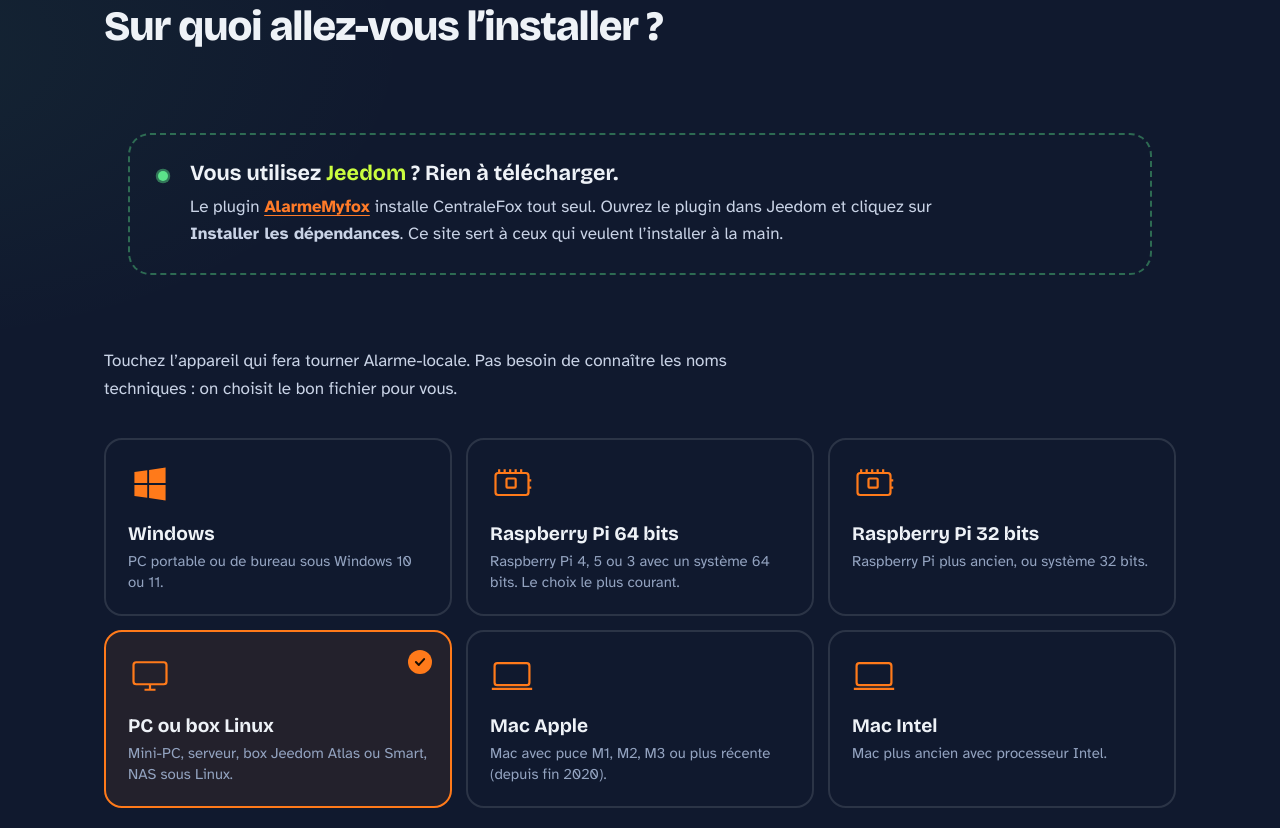
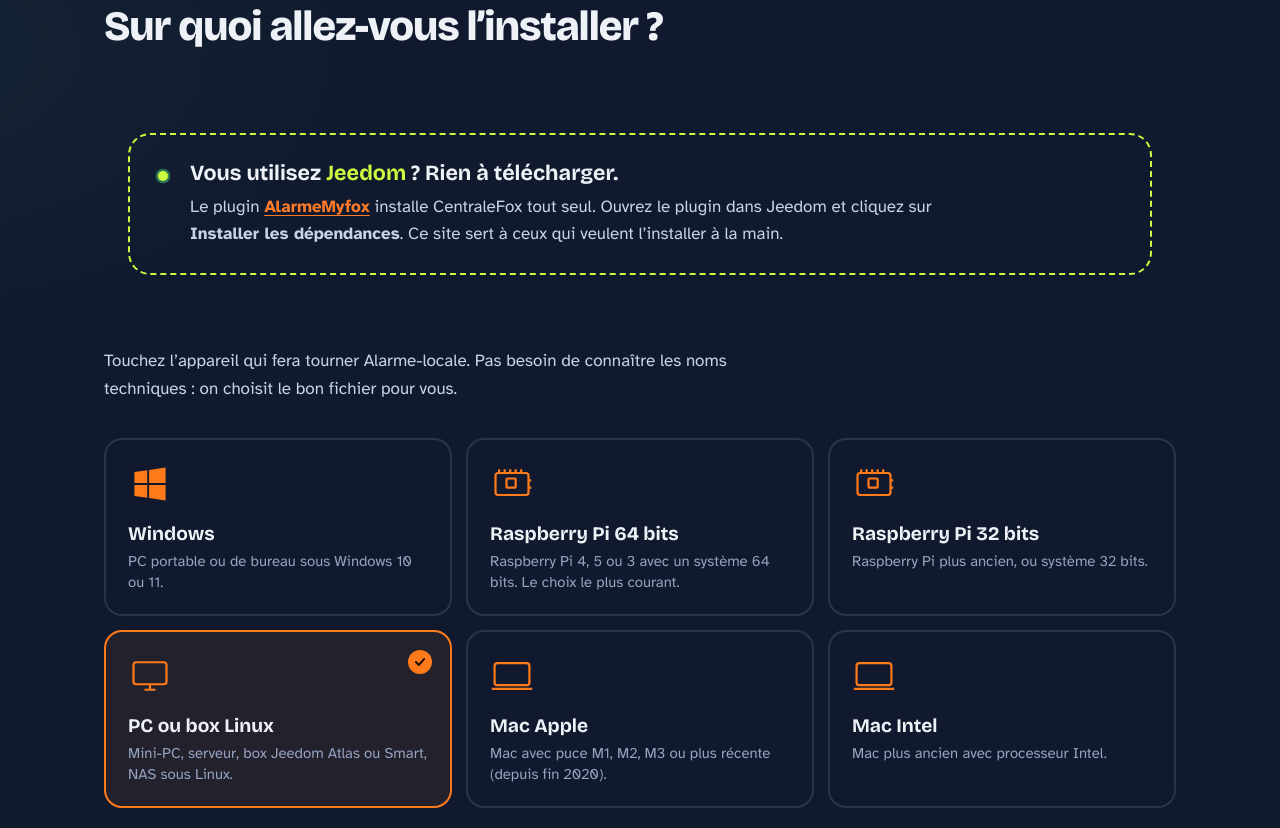
Before and after one commit to vegeta0911/CentraleFox, a plain HTML site: page index.html in a window 1280 px wide. Shown: the part 960-1788 px from the top of the page. Drawn offline with nearby package versions, Linux system fonts and the light colour scheme; no server answers.

Commit message:
Update Jeedom styles with new colors and shadows

```diff
--- a/index.html
+++ b/index.html
@@ -107,8 +107,9 @@ section{padding:72px 0}
 .os-panel ol{padding-left:1.2em;display:grid;gap:8px}
 code{font:400 .95em/1.4 ui-monospace,SFMono-Regular,Menlo,Consolas,monospace;background:rgba(0,0,0,.3);padding:2px 7px;border-radius:6px;color:#FFD2AE}
 
-.jeedom{display:flex;gap:22px;align-items:flex-start;border:2px dashed rgba(91,227,138,.4);border-radius:22px;padding:26px 28px}
-.jeedom .led{margin-top:10px;flex:none}
+/* Jeedom */
+.jeedom{display:flex;gap:22px;align-items:flex-start;border:2px dashed #cafd3f;border-radius:22px;padding:26px 28px}
+.jeedom .led{margin-top:10px;flex:none;background:#cafd3f;box-shadow:0 0 0 0 rgba(202,253,63,.55)}
 .jeedom h3{font:700 1.35rem/1.2 var(--display);margin-bottom:6px}
 .jeedom h3 .jeedom-vert{color:#cafd3f!important}
 .jeedom p{color:#C9D3E6;max-width:70ch}
```
